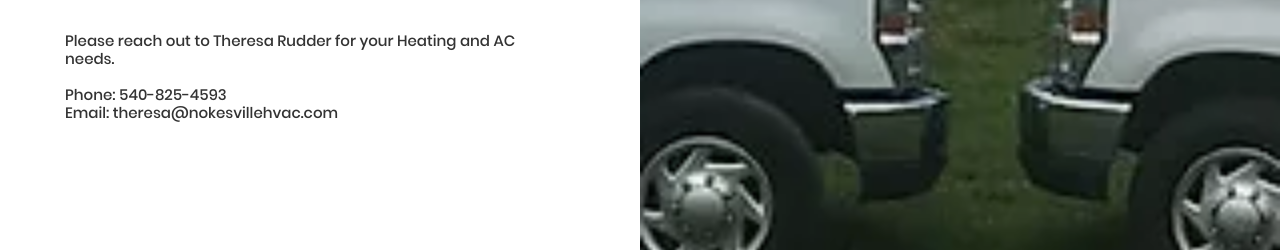
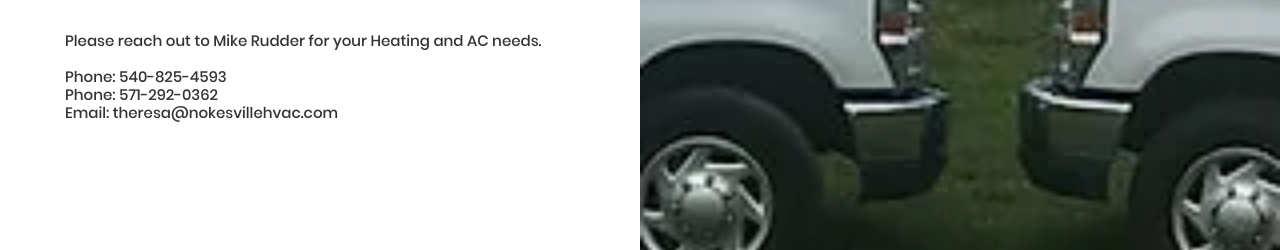
Before and after one commit to WrongGoose/wronggoose.github.io, a plain HTML site: page index.html in a window 1280 px wide. Shown: the part 432-682 px from the top of the page. Drawn offline with Linux system fonts and the light colour scheme; a web font is replaced by a local one.

Commit message:
Update index.html

```diff
--- a/index.html
+++ b/index.html
@@ -40,9 +40,11 @@
 					</h3>
 
 					<p class="s2-txt1 p-b-46">
-						Please reach out to Theresa Rudder for your Heating and AC needs.
+						Please reach out to Mike Rudder for your Heating and AC needs.
 						<br><br>
 						Phone: 540-825-4593
+						<br>
+						Phone: 571-292-0362
 						<br>
 						Email: theresa@nokesvillehvac.com
 					</p>
```
